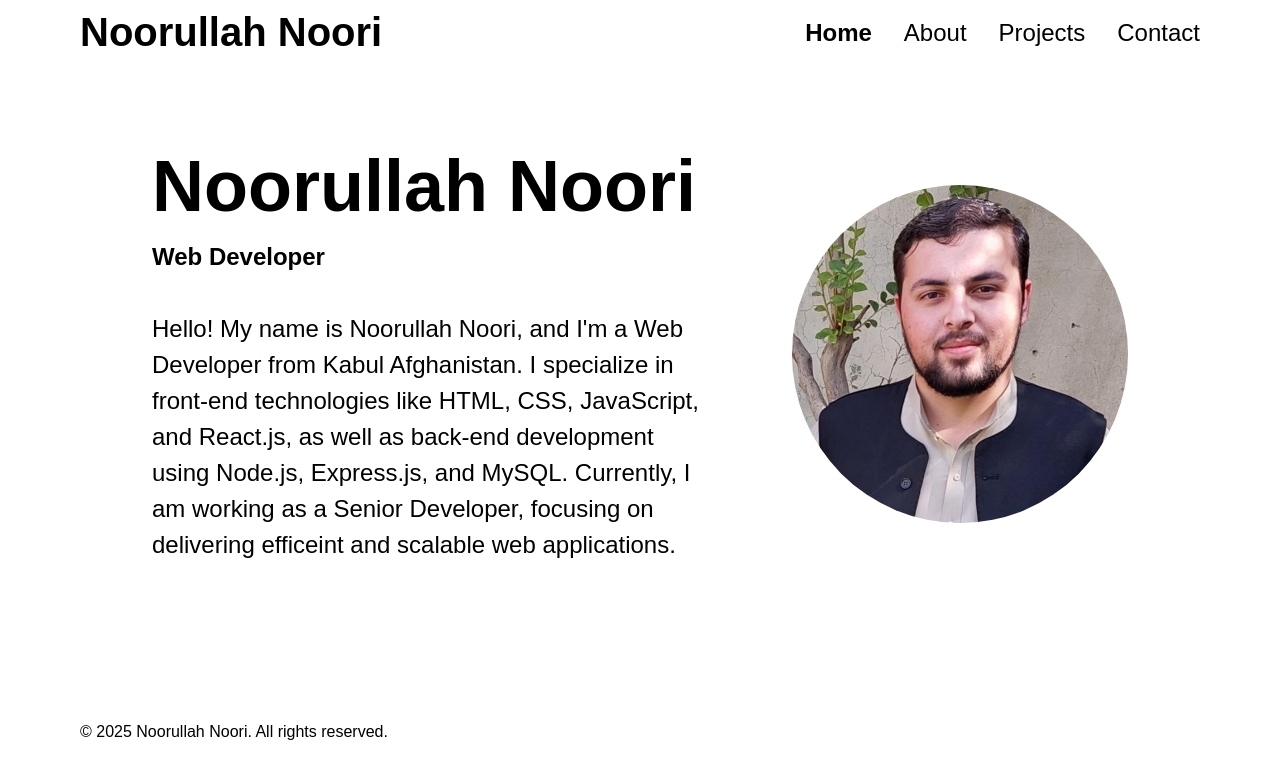
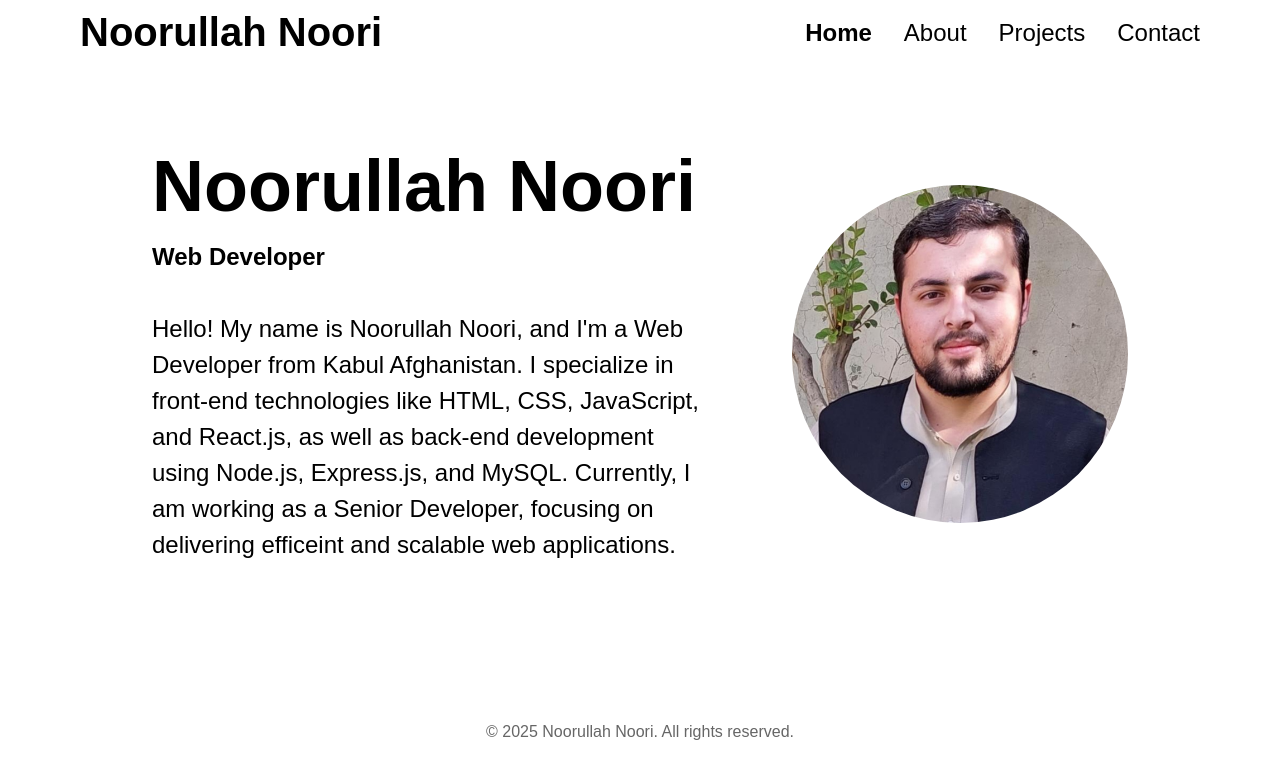
Before and after one commit to noorinoorullah130/noorullah-noori, a React (Vite) app: page / in a window 1280 px wide. Shown: the top 778 px of the page. Built offline with nearby package versions, Linux system fonts and the light colour scheme.

Commit message:
problem solved

```diff
--- a/src/components/Content/Content.css
+++ b/src/components/Content/Content.css
@@ -31,6 +31,13 @@
 .content .my-image {
     width: 30%;
     border-radius: 50%;
+}
+
+.footer {
+    margin-top: 2rem;
+    text-align: center;
+    font-size: 1rem;
+    color: #666;
 }
 
 @media (max-width: 768px) {
```
